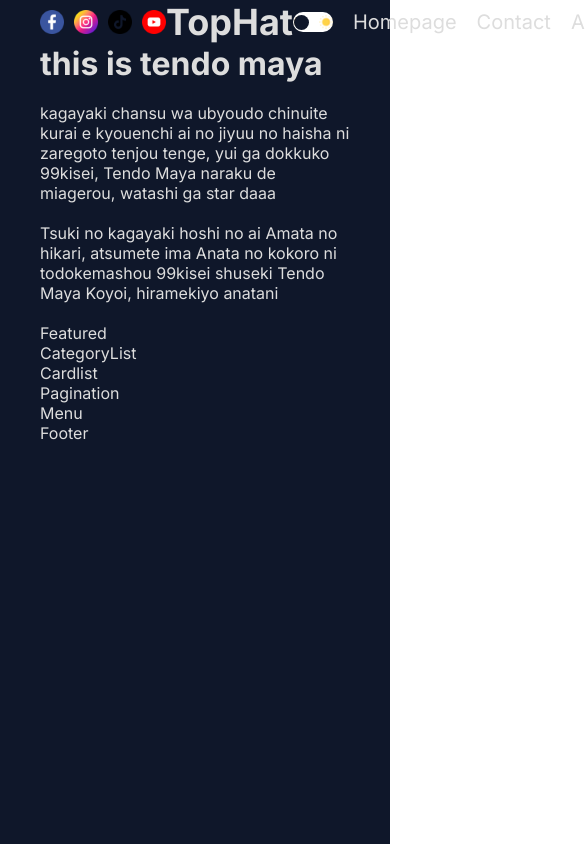
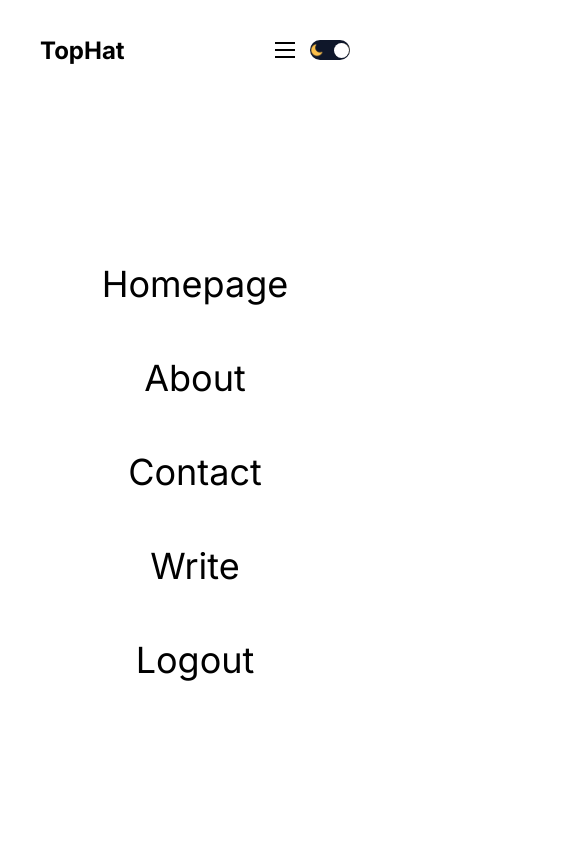
Before and after one commit to julia-rodrigo/tophat-blog, a Next.js app: page / in a window 390 px wide. Both pictures are taken after a click on the element 312 px from the left and 22 px from the top of the page. Shown: the top 844 px of the page, 585 px wide, since content can reach past the window. Built offline with nearby package versions, Linux system fonts and the light colour scheme.

Commit message:
feat: reponsiveness

```diff
--- a/src/app/globals.css
+++ b/src/app/globals.css
@@ -1,5 +1,5 @@
 :root {
-    --bg:white,
+    --bg: white;
     --textColor:black;
     --softBg:#f0f0f0;
     --softTextColor:#626262
@@ -25,7 +25,14 @@ a {
     --bg:#0f172a;
     --textColor:#ddd;
     --softBg:#1f273a;
-    --softTextColor:#a6a6a6
+    --softTextColor:#a6a6a6;
+}
+
+.light {
+    --bg: white;
+    --textColor: black;
+    --softBg: #f0f0f0;
+    --softTextColor: #626262;
 }
 
 .container {
--- a/src/app/page.jsx
+++ b/src/app/page.jsx
@@ -2,7 +2,7 @@ import Link from "next/link";
 import styles from "./homepage.module.css";
 import Navbar from "@/components/navbar/Navbar";
 import Footer from "@/components/footer/Footer";
-import Featured from "@/components/featured/Navbar";
+import Featured from "@/components/featured/Featured";
 import CategoryList from "@/components/categoryList/CategoryList";
 import CardList from "@/components/cardList/CardList";
 import Menu from "@/components/Menu/Menu";
--- a/src/components/authLinks/AuthLinks.jsx
+++ b/src/components/authLinks/AuthLinks.jsx
@@ -1,20 +1,43 @@
-import React from 'react';
+'use client'
+import React, { useState } from 'react';
 import styles from "./authLinks.module.css";
 import Link from 'next/link';
 
 
 const AuthLinks = () => {
-  const status = "not authenticated";
+  const [ open, setOpen ] = useState(false);
+
+  const status = "notauthenticated";
 
   return (
     <>
-      {status === "not authenticated" ? (
-        <Link href="/login">Login</Link>
+      {status === "notauthenticated" ? (
+        <Link href="/login" className={styles.link}>Login</Link>
       ) : (
         <>
-          <Link href="/write">Write</Link>
+          <Link href="/write" className={styles.link}>Write</Link>
           <span>Logout</span>
         </>
+      )}
+      <div className={styles.burger} onClick={() => setOpen(!open)}>
+        <div className={styles.line}></div>
+        <div className={styles.line}></div>
+        <div className={styles.line}></div>
+      </div>
+      {open && (
+        <div className={styles.responsiveMenu}>
+          <Link href="/">Homepage</Link>
+          <Link href="/">About</Link>
+          <Link href="/">Contact</Link>
+          {status === "not authenticated" ? (
+            <Link href="/login">Login</Link>
+          ) : (
+            <>
+              <Link href="/write">Write</Link>
+              <span>Logout</span>
+            </>
+          )}
+        </div>
       )}
     </>
   )
--- a/src/components/authLinks/authLinks.module.css
+++ b/src/components/authLinks/authLinks.module.css
@@ -0,0 +1,43 @@
+.link {
+    cursor: pointer;
+}
+
+.burger {
+    width: 20px;
+    height: 16px;
+    flex-direction: column;
+    justify-content: space-between;
+    cursor: pointer;
+    display: none;
+}
+
+.line {
+    width: 100%;
+    height: 2px;
+    background-color: var(--textColor);
+}
+
+.responsiveMenu {
+    position: absolute;
+    top: 100px;
+    left: 0;
+    background-color: var(--bg);
+    height: calc(100vh - 100px);
+    width: 100%;
+    display: flex;
+    flex-direction: column;
+    align-items: center;
+    justify-content: center;
+    gap: 50px;
+    font-size: 36px;
+}
+
+@media screen and (max-width: 640px) {
+    .burger {
+        display: flex;
+    }
+
+    .link {
+        display: none
+    }
+}
--- a/src/components/navbar/Navbar.jsx
+++ b/src/components/navbar/Navbar.jsx
@@ -16,11 +16,11 @@ const Navbar = () => {
       </div>
       <div className={styles.logo}>TopHat</div>
       <div className={styles.links}>
+        <ThemeToggle />
+        <Link href="/" className={styles.link}>Homepage</Link>
+        <Link href="/" className={styles.link}>Contact</Link>
+        <Link href="/" className={styles.link}>About</Link>
         <AuthLinks />
-        <Link href="/">Homepage</Link>
-        <Link href="/">Contact</Link>
-        <Link href="/">About</Link>
-        <ThemeToggle />
 
       </div>
     </div>
--- a/src/components/navbar/navbar.module.css
+++ b/src/components/navbar/navbar.module.css
@@ -2,6 +2,7 @@
     display: flex;
     align-items: center;
     justify-content: space-between;
+    height: 100px;
 }
 
 .social {
@@ -24,3 +25,39 @@
     flex: 1;
     font-size: 20px;
 }
+
+@media screen and (max-width: 1280px) {
+    .logo {
+        font-size: 32px;
+    }
+
+    .links {
+        font-size: 18px;
+        gap: 15px;
+    }
+}
+
+@media screen and (max-width: 1024px) {
+    .logo {
+        text-align: left;
+    }
+
+    .social {
+        display: none;
+    }
+}
+
+@media screen and (max-width: 768px) {
+    .logo {
+        font-size: 24px;
+    }
+}
+
+@media screen and (max-width: 640px) {
+    .links {
+        justify-content: flex-end;
+    }
+    .link {
+        display: none;
+    }
+}
```
Also changed, not shown: src/components/featured/Featured.jsx (renamed from src/components/featured/Navbar.jsx).
